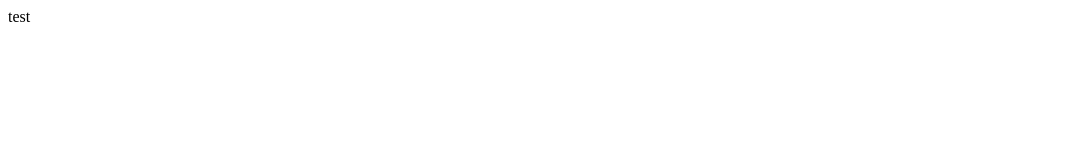
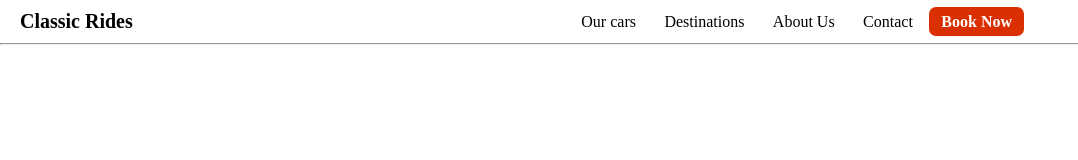
Before and after one commit to B-N-U/Car-Template, a plain HTML site: page index.html in a window 1280 px wide. Shown: the whole page, without its empty margins (0-1078 px from the left). Drawn offline with Linux system fonts and the light colour scheme.

Commit message:
Refactor HTML structure and enhance CSS styles for navigation

```diff
--- a/cars.css
+++ b/cars.css
@@ -1,3 +1,71 @@
-h1 {
-  color: blue;
+* {
+  margin: 0;
+  padding: 0;
+  box-sizing: border-box;
+  font-family: Arial, sans-serif;
 }
+
+nav {
+  display: flex;
+  justify-content: space-between;
+  align-items: center;
+  width: 80%;
+  /* margin: 10px 10%; */
+  padding: 10px 0;
+  border: #000000 0 2px 0 0 solid;
+}
+
+nav .logo {
+  font-size: 20px;
+  font-weight: 700;
+  color: #000000;
+  text-decoration: none;
+  font-family: "Times New Roman",
+    Times,
+    serif;
+  margin: 0 20px;
+}
+
+nav ul li {
+  display: inline-block;
+  /* margin: 10px 10px 30px 10px; */
+  font-family: "Times New Roman",
+    Times,
+    serif;
+  /* display: flex;
+    justify-content: ; */
+}
+
+nav ul li a {
+  text-decoration: none;
+  color: #000000;
+  font-size: 16px;
+  font-weight: 500;
+  padding: 6px 12px;
+  transition: background-color 0.3s, color 0.3s;
+  font-family: "Times New Roman",
+    Times,
+    serif;
+}
+
+nav ul li a:hover {
+  background-color: #da2f00;
+  color: #ffffff;
+  border-radius: 7px;
+
+
+}
+
+nav .button {
+  text-decoration: none;
+  color: #ffffff;
+  font-size: 16px;
+  font-weight: 800;
+  padding: 6px 12px;
+  transition: background-color 0.3s, color 0.3s;
+  font-family: "Times New Roman",
+    Times,
+    serif;
+  background-color: #da2f00;
+  border-radius: 7px;
+}
--- a/index.html
+++ b/index.html
@@ -1,12 +1,27 @@
 <!DOCTYPE html>
 <html lang="en">
+
 <head>
   <meta charset="UTF-8" />
   <meta name="viewport" content="width=device-width, initial-scale=1.0" />
   <title>Document</title>
   <link rel="stylesheet" href="cars.css" />
 </head>
+
 <body>
-    test
+  <nav>
+    <a href="#" class="logo">Classic Rides</a>
+    <ul class="nav-links">
+      <li><a href="#" class="nav-link">Our cars</a></li>
+      <li><a href="#" class="nav-link">Destinations</a></li>
+      <li><a href="#" class="nav-link">About Us</a></li>
+      <li><a href="#" class="nav-link">Contact</a></li>
+      <li><a href="#" class="button">Book Now</a></li>
+    </ul>
+
+
+  </nav>
+  <hr>
 </body>
+
 </html>
```
Lines whose indentation alone changed are shown as unchanged.
